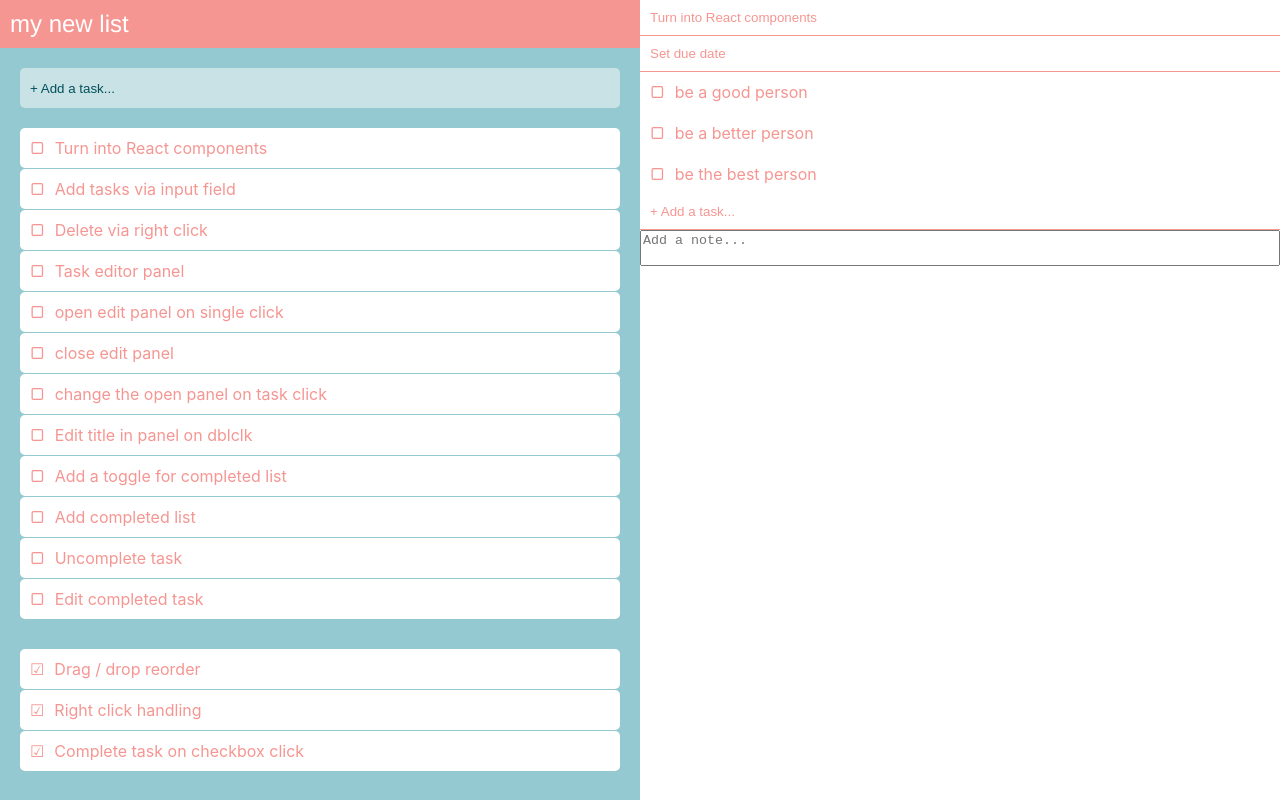
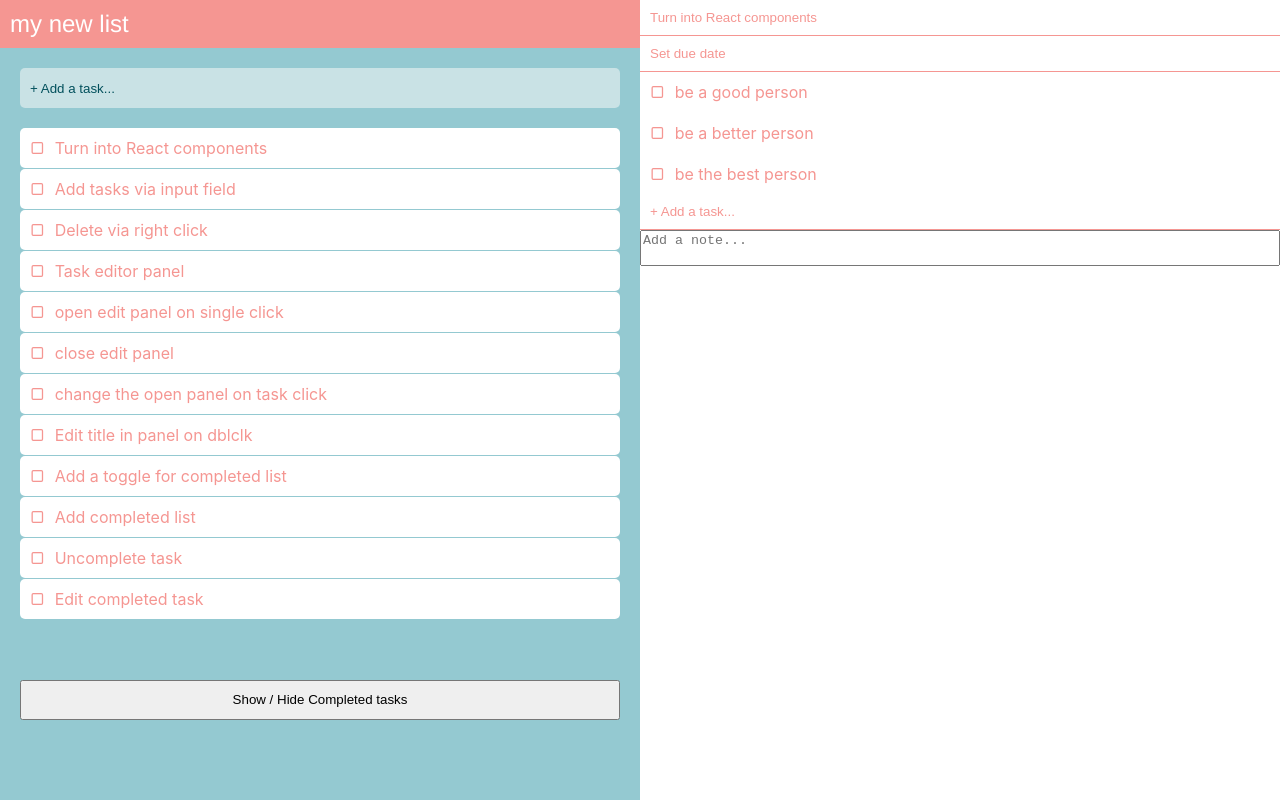
Before and after one commit to DustinGaudet/deepdive, a React (Create React App) app: page / in a window 1280 px wide. Built offline with nearby package versions, Linux system fonts and the light colour scheme.

Commit message:
Added toggle for completed tasks list. Other general code tidying.

```diff
--- a/src/components/app/App.js
+++ b/src/components/app/App.js
@@ -1,76 +1,74 @@
-import React, { Component } from 'react';
-// import logo from '../logo.svg';
-import './App.scss';
-import NewTaskInput from '../new-task-input/NewTaskInput';
-import TaskList from '../tasklist/TaskList';
-import TaskListPanel from '../tasklist-panel/TaskListPanel';
-import dummyState from '../../dummyState.json';
+import React, { Component } from 'react'
+// import logo from '../logo.svg'
+import './App.scss'
+import NewTaskInput from '../new-task-input/NewTaskInput'
+import TaskList from '../tasklist/TaskList'
+import TaskListPanel from '../tasklist-panel/TaskListPanel'
+import dummyState from '../../dummyState.json'
 
 class App extends Component {
   constructor(props) {
     super(props)
-    this.state = dummyState;
+    this.state = dummyState
   }
 
   enterPressWrap = (e, callback) => {
     if (e.key === "Enter") {
-      console.log("test");
-      e.preventDefault();
-      callback();
+      e.preventDefault()
+      callback()
     }
   }
 
   addTask = (e, name, parent) => {
     this.enterPressWrap(e, () => {
-      const id = this.state.newTaskId;
-      const newTask = { id, name, parent, completed: false};
-      const newTaskId = id + 1;
+      const id = this.state.newTaskId
+      const newTask = { id, name, parent, completed: false}
+      const newTaskId = id + 1
       this.setState({newTaskId, tasks: [newTask].concat(this.state.tasks)})
-      e.target.value = "";
-    });
-  };
+      e.target.value = ""
+    })
+  }
 
-  // this will shuffle order of tasks until a more elegant solution is found.
-  // is also unnecessarily expensive as it filters the entire task list twice
-  // consider utilizing a functional library? Or just pertinent functions?
-  handleCheckboxClick = (e, id) => {
-    e.preventDefault();
-    const task = this.getTaskById(id)[0];
-    const updatedTask = {...task, completed: !task.completed};
-    const otherTasks = this.state.tasks.filter(x => x.id !== id);
-    this.setState({tasks: [updatedTask].concat(otherTasks)})
-  };
+  // handleCheckboxClick = (e, id) => {
+  handleCheckboxClick = (e, task) => {
+    e.preventDefault()
+    this.setState({tasks: this.state.tasks.map(x => x.id !== task.id ? x : {...task, completed: !task.completed})})
+  }
 
-  getTaskById = id => this.state.tasks.filter(x => x.id === id);
+  getTaskById = id => this.state.tasks.filter(x => x.id === id)[0]
+
+  toggleCompletedList = () => this.setState({hideCompletedTasks: !this.state.hideCompletedTasks})
 
   render() {
-    const {state, addTask} = this;
-    const {tasks, activeTaskId} = state;
-    const activeTask = this.getTaskById(state.activeTaskId)[0];
+    const {state, addTask, handleCheckboxClick} = this
+    const {tasks, activeTaskId} = state
+    const activeTask = this.getTaskById(state.activeTaskId)
+
     return (
       <div className="App">
         <div className="task-panels">
           <div className="tasks-panel">
             <h2>{state.taskListName}</h2>
             <TaskListPanel>
-              <NewTaskInput handleEnterPress={addTask} parentId="1" />
-              <TaskList handleClick={this.handleCheckboxClick} tasks={tasks} parentId="1" completed={false} />
-              <TaskList handleClick={this.handleCheckboxClick} tasks={tasks} parentId="1" completed={true} />
+              <NewTaskInput handleEnterPress={addTask} parentId={1} />
+              <TaskList handleClick={handleCheckboxClick} tasks={tasks} parentId={1} completed={false} />
+              <button onClick={this.toggleCompletedList} >Show / Hide Completed tasks</button>
+              <TaskList hidden={state.hideCompletedTasks} handleClick={handleCheckboxClick} tasks={tasks} parentId={1} completed={true} />
             </TaskListPanel>
           </div>
           <div className="task-panel">
             <input className="task-name checkbox" defaultValue={activeTask.name} />
             <input placeholder="Set due date" defaultValue={activeTask.due} />
             <div className="container-subtask">
-              <TaskList handleClick={this.handleCheckboxClick} tasks={tasks} parentId={activeTaskId} />
+              <TaskList handleClick={handleCheckboxClick} tasks={tasks} parentId={activeTaskId} />
               <NewTaskInput handleEnterPress={addTask} parentId={activeTaskId} />
             </div>
             <textarea className="add-note" placeholder="Add a note..." defaultValue={activeTask.note} />
           </div>
         </div>
       </div>
-    );
+    )
   }
 }
 
-export default App;
+export default App
--- a/src/components/app/App.scss
+++ b/src/components/app/App.scss
@@ -21,7 +21,7 @@
     overflow-y: scroll;
     padding: 20px;
     display: grid;
-    grid-template: 40px auto auto / 1fr;
+    grid-template: 40px auto 40px auto / 1fr;
     row-gap: 20px;
   }
 }
--- a/src/components/task/Task.js
+++ b/src/components/task/Task.js
@@ -1,14 +1,13 @@
-import React from 'react';
-import './Task.scss';
+import React from 'react'
+import './Task.scss'
 
-const Task = props => {
-  let completionState = props.completionState ? "completed" : "incomplete";
+const Task = ({task, handleClick}) => {
+  const completionState = task.completionState ? 'completed' : 'incomplete'
   return (
-    <li className="task">
-      {/* <span onClick={props.handleClick(props.taskId)} className={"checkbox " + completionState}></span>{props.name} */}
-      <span className={"checkbox " + completionState} onClick={(e) => props.handleClick(e, props.taskId )}></span>{props.name}
+    <li className='task'>
+      <span className={'checkbox ' + completionState} onClick={(e) => handleClick(e, task)}></span>{task.name}
     </li>
-  );
+  )
 }
 
-export default Task;
+export default Task
--- a/src/components/tasklist/TaskList.js
+++ b/src/components/tasklist/TaskList.js
@@ -1,28 +1,33 @@
-import React from 'react';
-import './TaskList.scss';
-import Task from '../task/Task';
+import React from 'react'
+import './TaskList.scss'
+import Task from '../task/Task'
 
 const TaskList = props => {
-  const makeTaskEl = (task) => {
-    return (
-      <Task key={task.id}
-            completionState={task.completed}
-            taskId={task.id}
-            name={task.name}
-            handleClick={props.handleClick} />
-    );
-  }
-  var tasks = props.tasks.filter(x => x.parent === props.parentId);
 
-  if (props.hasOwnProperty("completed")) {
+  var tasks = props.tasks.filter(x => x.parent === props.parentId)
+  var hiddenClass = false
+
+  if (props.hasOwnProperty('completed')) {
     tasks = tasks.filter(x => x.completed === props.completed)
   }
 
+  if (props.hasOwnProperty('hidden')) {
+    hiddenClass = props.hidden ? 'hidden' : ''
+  }
+
+  tasks = tasks.map((task) => {
+    return (
+      <Task key={task.id}
+            task={task}
+            handleClick={props.handleClick} />
+    )
+  })
+
   return (
-    <ol className="task-list">
-      { tasks.map( makeTaskEl ) }
+    <ol className={'task-list ' + hiddenClass}>
+      { tasks }
     </ol>
   )
 }
 
-export default TaskList;
+export default TaskList
--- a/src/components/tasklist/TaskList.scss
+++ b/src/components/tasklist/TaskList.scss
@@ -5,4 +5,7 @@ ol.task-list {
   grid-auto-rows: 40px;
   row-gap: 1px;
   margin: 0;
+  &.hidden {
+    display: none;
+  }
 }
--- a/src/dummyState.json
+++ b/src/dummyState.json
@@ -1,39 +1,40 @@
 {
   "taskListName": "my new list",
-  "newTaskId": "10000032",
+  "newTaskId": 10000032,
   "tasks": [
-    { "id": "10000000", "name": "Turn into React components", "parent": "1", "completed": false},
-    { "id": "10000001", "name": "Drag / drop reorder", "parent": "1", "completed": true },
-    { "id": "10000002", "name": "Add tasks via input field", "parent": "1", "completed": false },
-    { "id": "10000003", "name": "Right click handling", "parent": "1", "completed": true },
-    { "id": "10000004", "name": "Delete via right click", "parent": "1", "completed": false },
-    { "id": "10000005", "name": "Task editor panel", "parent": "1", "completed": false },
-    { "id": "10000006", "name": "open edit panel on single click", "parent": "1", "completed": false },
-    { "id": "10000007", "name": "close edit panel", "parent": "1", "completed": false },
-    { "id": "10000008", "name": "change the open panel on task click", "parent": "1", "completed": false },
-    { "id": "10000009", "name": "Edit title in panel on dblclk", "parent": "1", "completed": false },
-    { "id": "10000010", "name": "Complete task on checkbox click", "parent": "1", "completed": true },
-    { "id": "10000011", "name": "Add a toggle for completed list", "parent": "1", "completed": false },
-    { "id": "10000012", "name": "Add completed list", "parent": "1", "completed": false },
-    { "id": "10000013", "name": "Uncomplete task", "parent": "1", "completed": false },
-    { "id": "10000014", "name": "Edit completed task", "parent": "1", "completed": false },
-    { "id": "10000015", "name": "be a good person", "parent": "10000000", "completed": false },
-    { "id": "10000016", "name": "be a better person", "parent": "10000000", "completed": false },
-    { "id": "10000017", "name": "be the best person", "parent": "10000000", "completed": false },
-    { "id": "10000018", "name": "be a good person", "parent": "10000001", "completed": false },
-    { "id": "10000019", "name": "be b good person", "parent": "10000002", "completed": false },
-    { "id": "10000020", "name": "be c good person", "parent": "10000003", "completed": false },
-    { "id": "10000021", "name": "be d good person", "parent": "10000004", "completed": false },
-    { "id": "10000022", "name": "be e good person", "parent": "10000005", "completed": false },
-    { "id": "10000023", "name": "be f good person", "parent": "10000007", "completed": false },
-    { "id": "10000024", "name": "be g good person", "parent": "10000008", "completed": false },
-    { "id": "10000025", "name": "be h good person", "parent": "10000009", "completed": false },
-    { "id": "10000026", "name": "be i good person", "parent": "10000010", "completed": false },
-    { "id": "10000027", "name": "be j good person", "parent": "10000011", "completed": false },
-    { "id": "10000028", "name": "be k good person", "parent": "10000012", "completed": false },
-    { "id": "10000029", "name": "be l good person", "parent": "10000013", "completed": false },
-    { "id": "10000030", "name": "be m good person", "parent": "10000014", "completed": false },
-    { "id": "10000031", "name": "be n good person", "parent": "10000014", "completed": false }
+    { "id": 10000000, "name": "Turn into React components", "parent": 1, "completed": false},
+    { "id": 10000001, "name": "Drag / drop reorder", "parent": 1, "completed": true },
+    { "id": 10000002, "name": "Add tasks via input field", "parent": 1, "completed": false },
+    { "id": 10000003, "name": "Right click handling", "parent": 1, "completed": true },
+    { "id": 10000004, "name": "Delete via right click", "parent": 1, "completed": false },
+    { "id": 10000005, "name": "Task editor panel", "parent": 1, "completed": false },
+    { "id": 10000006, "name": "open edit panel on single click", "parent": 1, "completed": false },
+    { "id": 10000007, "name": "close edit panel", "parent": 1, "completed": false },
+    { "id": 10000008, "name": "change the open panel on task click", "parent": 1, "completed": false },
+    { "id": 10000009, "name": "Edit title in panel on dblclk", "parent": 1, "completed": false },
+    { "id": 10000010, "name": "Complete task on checkbox click", "parent": 1, "completed": true },
+    { "id": 10000011, "name": "Add a toggle for completed list", "parent": 1, "completed": false },
+    { "id": 10000012, "name": "Add completed list", "parent": 1, "completed": false },
+    { "id": 10000013, "name": "Uncomplete task", "parent": 1, "completed": false },
+    { "id": 10000014, "name": "Edit completed task", "parent": 1, "completed": false },
+    { "id": 10000015, "name": "be a good person", "parent": 10000000, "completed": false },
+    { "id": 10000016, "name": "be a better person", "parent": 10000000, "completed": false },
+    { "id": 10000017, "name": "be the best person", "parent": 10000000, "completed": false },
+    { "id": 10000018, "name": "be a good person", "parent": 10000001, "completed": false },
+    { "id": 10000019, "name": "be b good person", "parent": 10000002, "completed": false },
+    { "id": 10000020, "name": "be c good person", "parent": 10000003, "completed": false },
+    { "id": 10000021, "name": "be d good person", "parent": 10000004, "completed": false },
+    { "id": 10000022, "name": "be e good person", "parent": 10000005, "completed": false },
+    { "id": 10000023, "name": "be f good person", "parent": 10000007, "completed": false },
+    { "id": 10000024, "name": "be g good person", "parent": 10000008, "completed": false },
+    { "id": 10000025, "name": "be h good person", "parent": 10000009, "completed": false },
+    { "id": 10000026, "name": "be i good person", "parent": 10000010, "completed": false },
+    { "id": 10000027, "name": "be j good person", "parent": 10000011, "completed": false },
+    { "id": 10000028, "name": "be k good person", "parent": 10000012, "completed": false },
+    { "id": 10000029, "name": "be l good person", "parent": 10000013, "completed": false },
+    { "id": 10000030, "name": "be m good person", "parent": 10000014, "completed": false },
+    { "id": 10000031, "name": "be n good person", "parent": 10000014, "completed": false }
   ],
-  "activeTaskId": "10000000"
+  "activeTaskId": 10000000,
+  "hideCompletedTasks": true
 }
```
